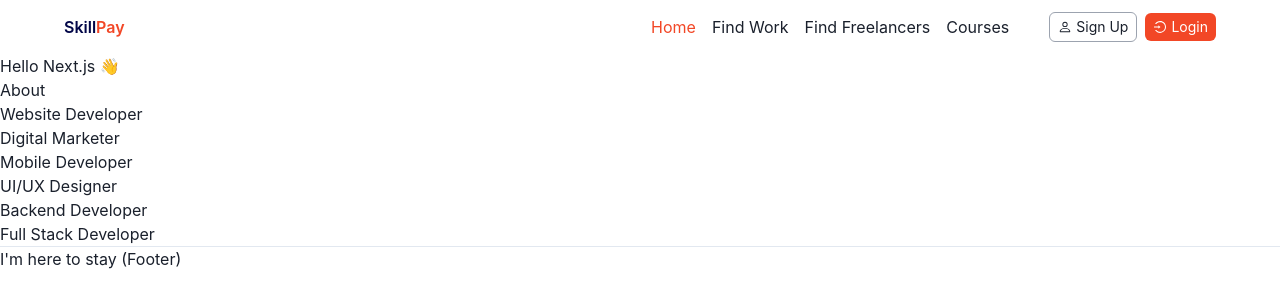
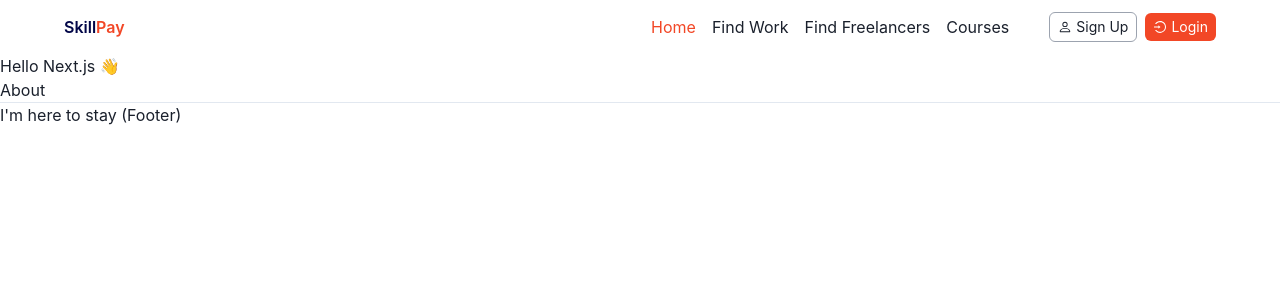
Before and after one commit to Padom2020/SkillPay_Frontend, a Next.js app: page / in a window 1280 px wide. Shown: the top 306 px of the page. Built offline with nearby package versions, Linux system fonts and the light colour scheme.

Commit message:
looking around

```diff
--- a/pages/home.tsx
+++ b/pages/home.tsx
@@ -6,12 +6,7 @@ const Home = () => {
 
    return (
       <div>
-         {freelancers &&
-            (freelancers as any).map((freelancer: freelancerTRype) => (
-               <div key={freelancer.id} className=''>
-                  {freelancer.title}
-               </div>
-            ))}
+
       </div>
    );
 };
--- a/pages/index.tsx
+++ b/pages/index.tsx
@@ -3,7 +3,7 @@ import Layout from '../components/Layout';
 import Home from './home';
 
 const IndexPage = () => (
-   <Layout title='Home | Next.js + TypeScript Example'>
+   <Layout title='SkillPay'>
       <h1>Hello Next.js 👋</h1>
       <p>
          <Link href='/about'>
```
